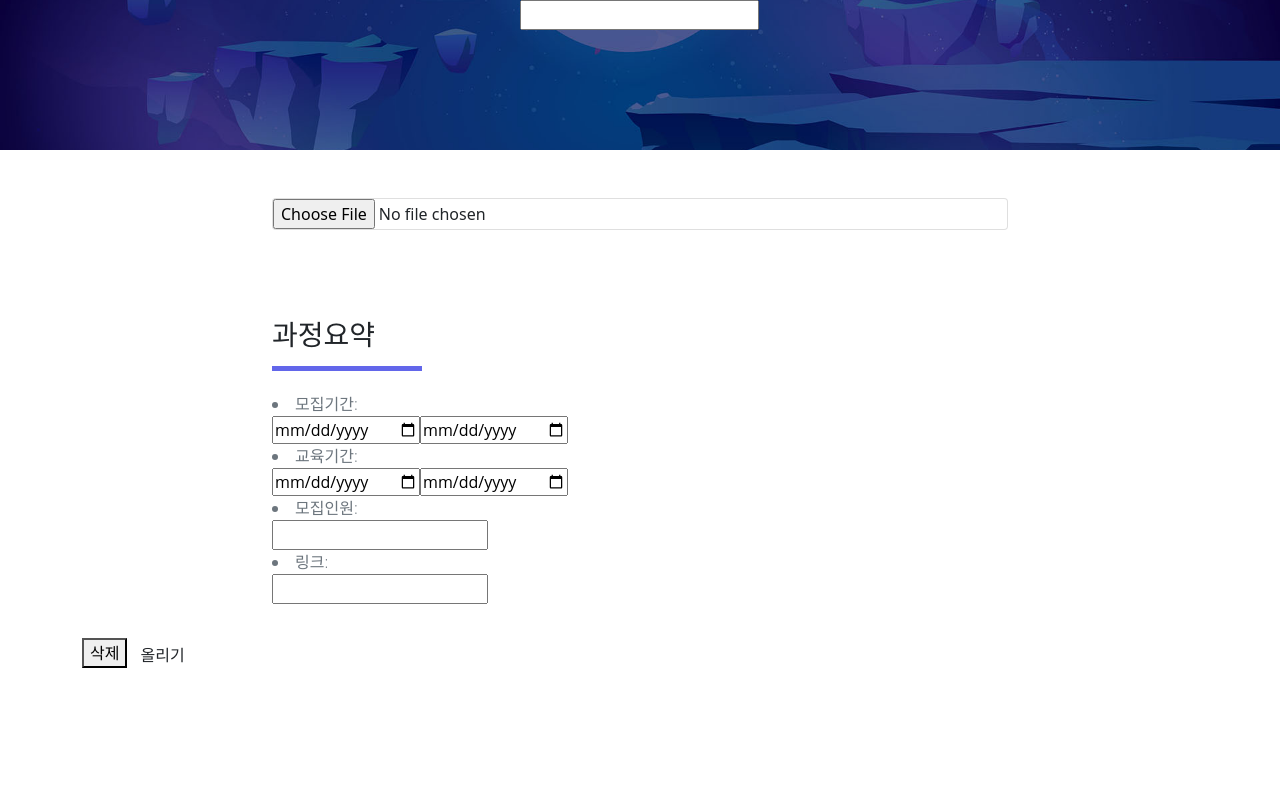
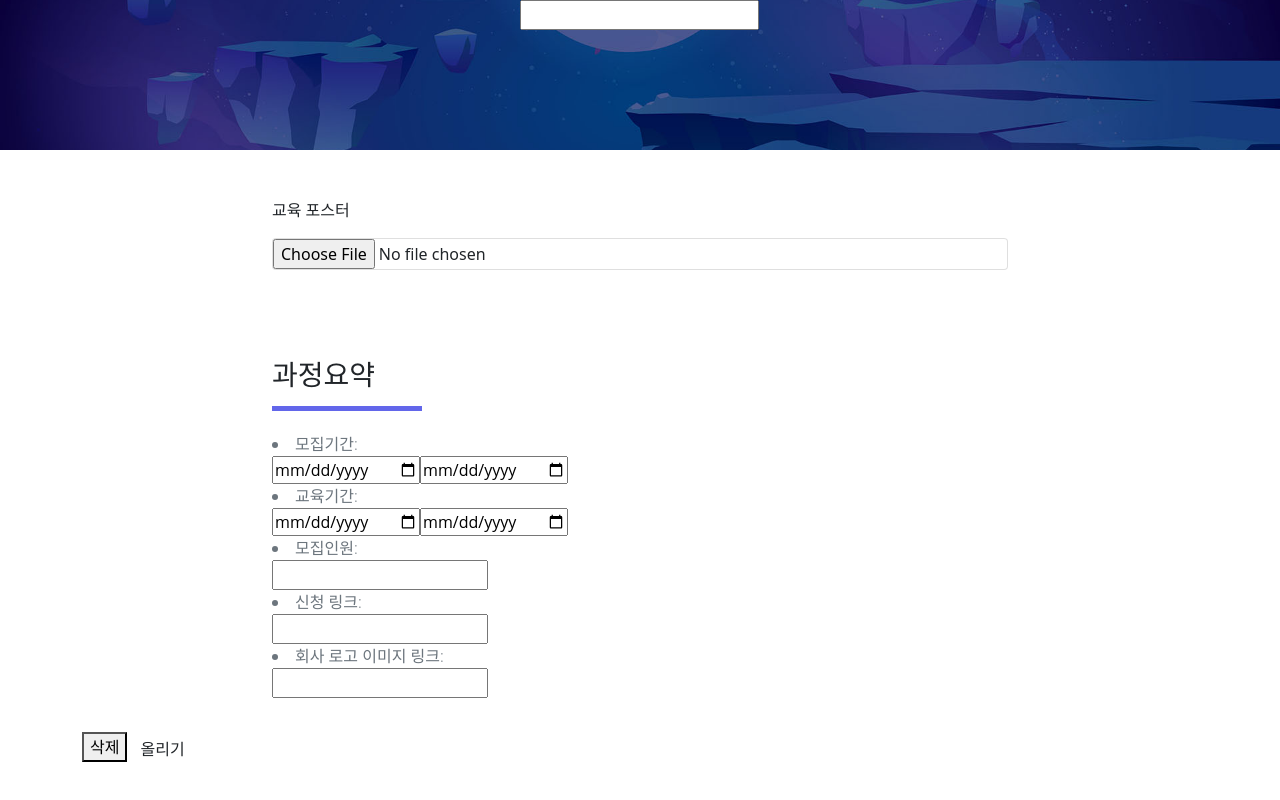
Before and after one commit to kyj4327/DevBox, a React (Create React App) app in the folder devbox_client/: page /dm in a window 1280 px wide. Shown: the part 270-1070 px from the top of the page. Before the commit the page ends 992 px from the top, so only its background shows below. Built offline with nearby package versions, Linux system fonts and the light colour scheme.

Commit message:
파일 업로드 최종 #18

```diff
--- a/devbox_client/src/components/DetailManager.jsx
+++ b/devbox_client/src/components/DetailManager.jsx
@@ -16,6 +16,7 @@ const DetailManager = () => {
     const [end2, setEnd2] = useState('');
     const [uploadImgUrl, setUploadImgUrl] = useState('');
     const [uploadImg, setUploadImg] = useState('');
+    const [logo, setLogo] = useState('');
 
 
     const onchangeImageUpload = (e) => {
@@ -41,6 +42,7 @@ const DetailManager = () => {
         formData.append("people", people);
         formData.append("link", link);
         formData.append("img", img);
+        formData.append("logo", logo);
 
         const url = 'http://127.0.0.1:8080/edu';
         const res = await fetch(url, {
@@ -86,8 +88,11 @@ const DetailManager = () => {
                 </div>
             </div>
             <section class="container py-5">
+
+
                 <div class="row justify-content-center pb-4">
                     <div class="col-lg-8">
+                    <p>교육 포스터</p>
                         <div id="templatemo-slide-link-target" class="card mb-3">
                             {uploadImgUrl && <img src={uploadImgUrl} alt="Uploaded" />}
                             <input
@@ -142,13 +147,23 @@ const DetailManager = () => {
                                     type="text"
                                 />
                             </div>
-                            <li>링크: </li>
+                            <li>신청 링크: </li>
 
                             <div className="link">
                                 <input
                                     name="link"
                                     value={link}
                                     onChange={(e) => setLink(e.target.value)}
+                                    type="text"
+                                />
+                            </div>
+                            <li>회사 로고 이미지 링크: </li>
+
+                            <div className="logo">
+                                <input
+                                    name="logo"
+                                    value={logo}
+                                    onChange={(e) => setLogo(e.target.value)}
                                     type="text"
                                 />
                             </div>
```
